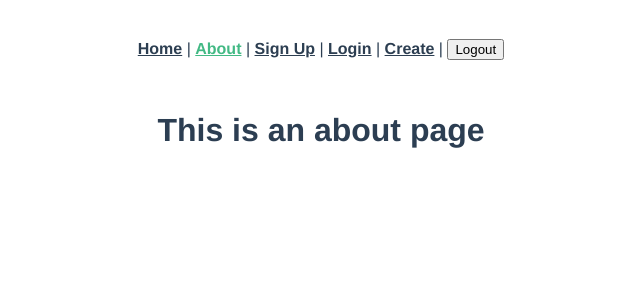
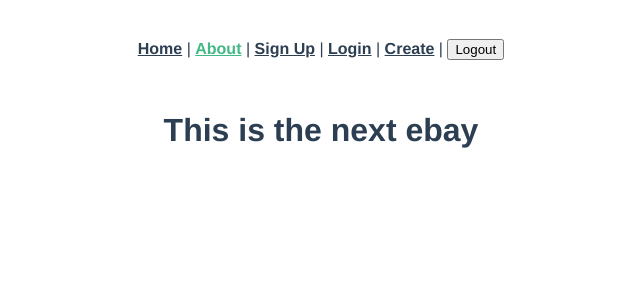
Before and after one commit to dipta3214/Dbuy-by-Abidur, a Vue app in the folder client/: page /about in a window 1280 px wide. Shown: the top 300 px of the page, without its empty margins (319-959 px from the left). Built offline with nearby package versions, Linux system fonts and the light colour scheme.

Commit message:
changed about

```diff
--- a/client/src/views/About.vue
+++ b/client/src/views/About.vue
@@ -1,5 +1,5 @@
 <template>
   <div class="about">
-    <h1>This is an about page</h1>
+    <h1>This is the next ebay</h1>
   </div>
 </template>
```
